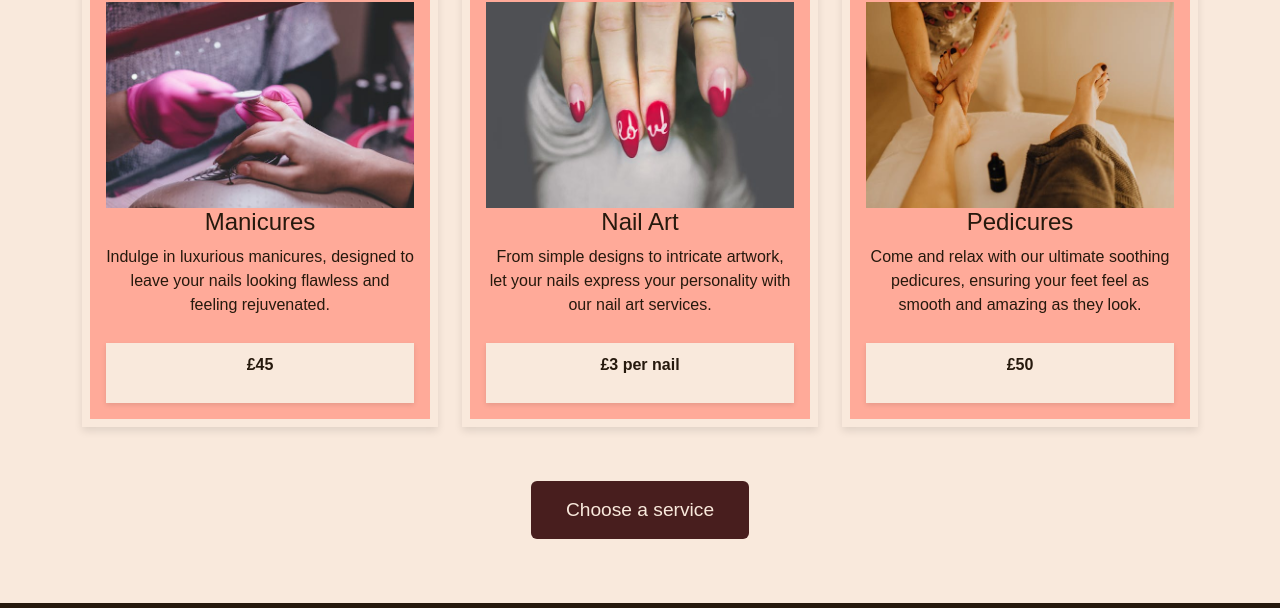
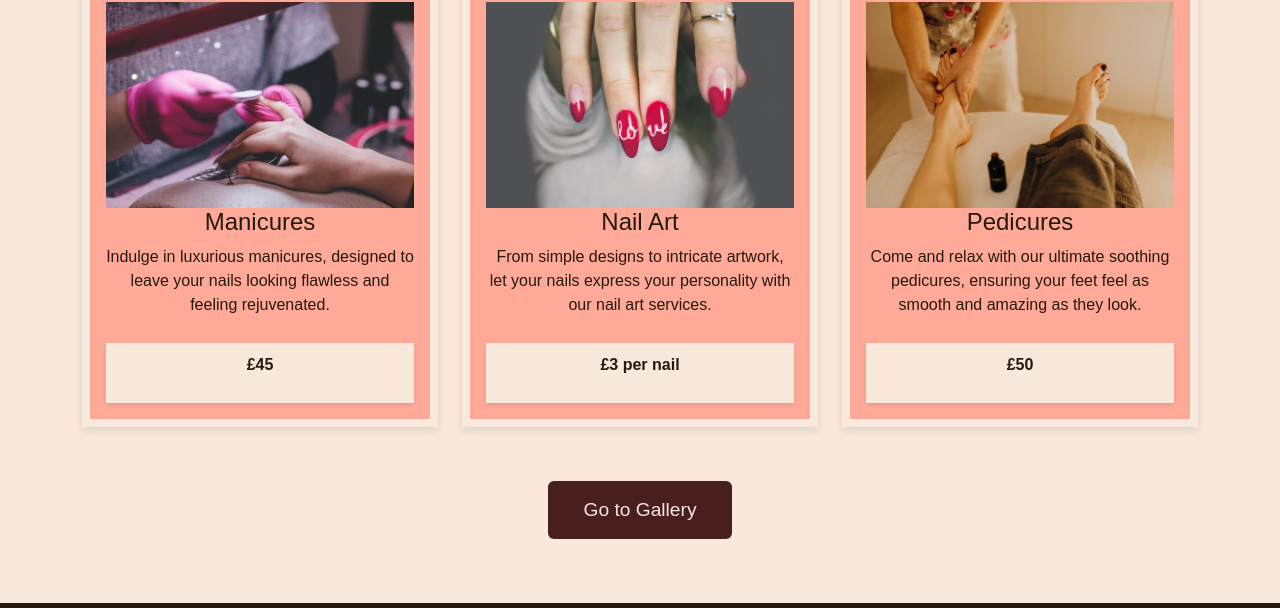
Before and after one commit to Shamsa-U/glow-studio, a plain HTML site: page index.html in a window 1280 px wide. Shown: the part 732-1340 px from the top of the page. Drawn offline with nearby package versions, Linux system fonts and the light colour scheme; a web font is replaced by a local one.

Commit message:
change button label due to user testing

```diff
--- a/index.html
+++ b/index.html
@@ -180,8 +180,7 @@
           <!-- See More Button -->
   <div class="d-flex justify-content-center mt-4">
     <div class="see-more-btn-container">
-    <a href="gallery.html">
-    <button class="btn btn-primary see-more-btn">Choose a service</button></a>
+        <a href="gallery.html" class="btn btn-primary see-more-btn">Go to Gallery</a>
     </div>
   </div>
       </section>
```
Also changed, not shown: booking.html (+1 -2 lines).
